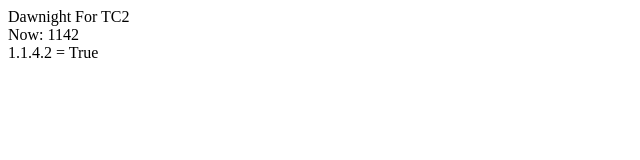
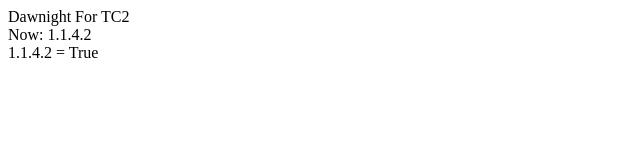
Before and after one commit to hero-Bring/dawnight.github.io, a plain HTML site: page index.html in a window 1280 px wide. Shown: the full height of the page, 0-640 px from the left. Drawn offline with Linux system fonts and the light colour scheme.

Commit message:
Update index.html

```diff
--- a/index.html
+++ b/index.html
@@ -5,7 +5,7 @@
 </head>
 <body>
     Dawnight For TC2<br>
-    Now: 1142<br>
+    Now: 1.1.4.2<br>
     1.1.4.2 = True<br>
 </body>
 </html>
```
